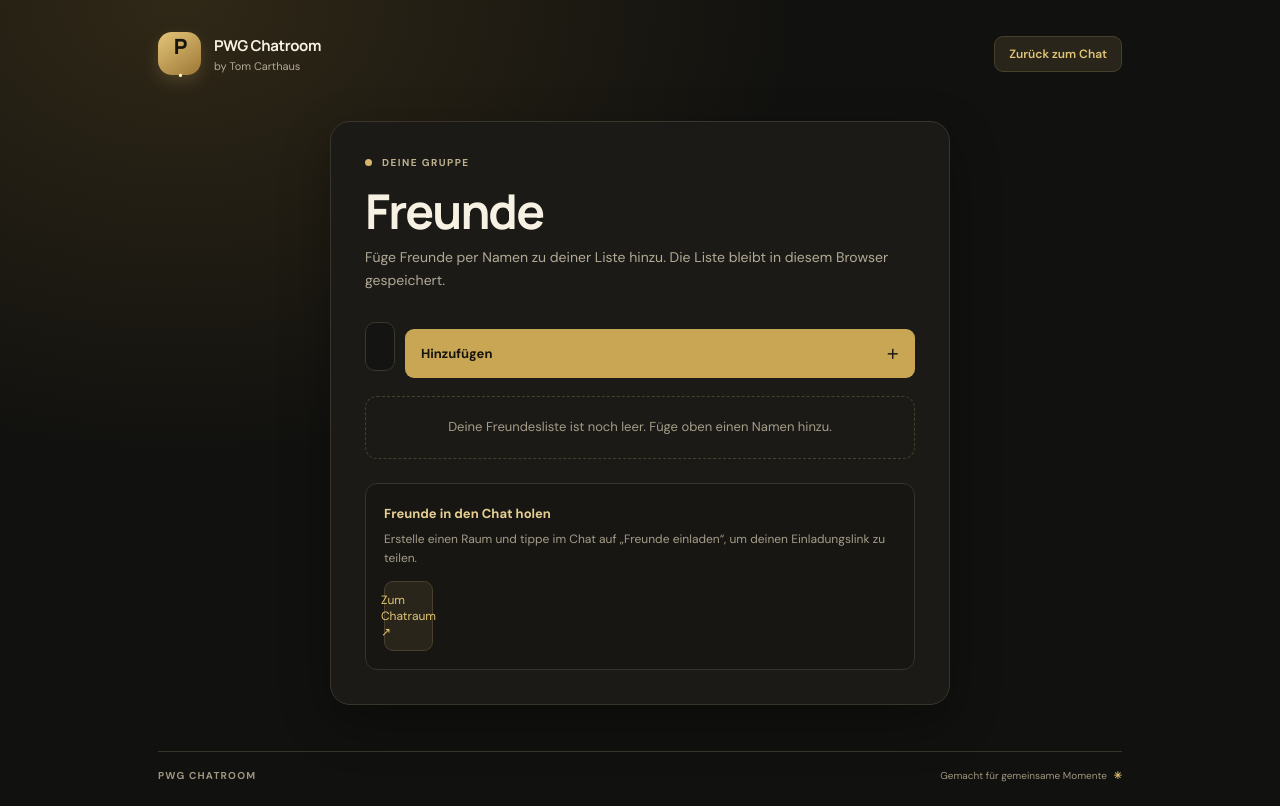
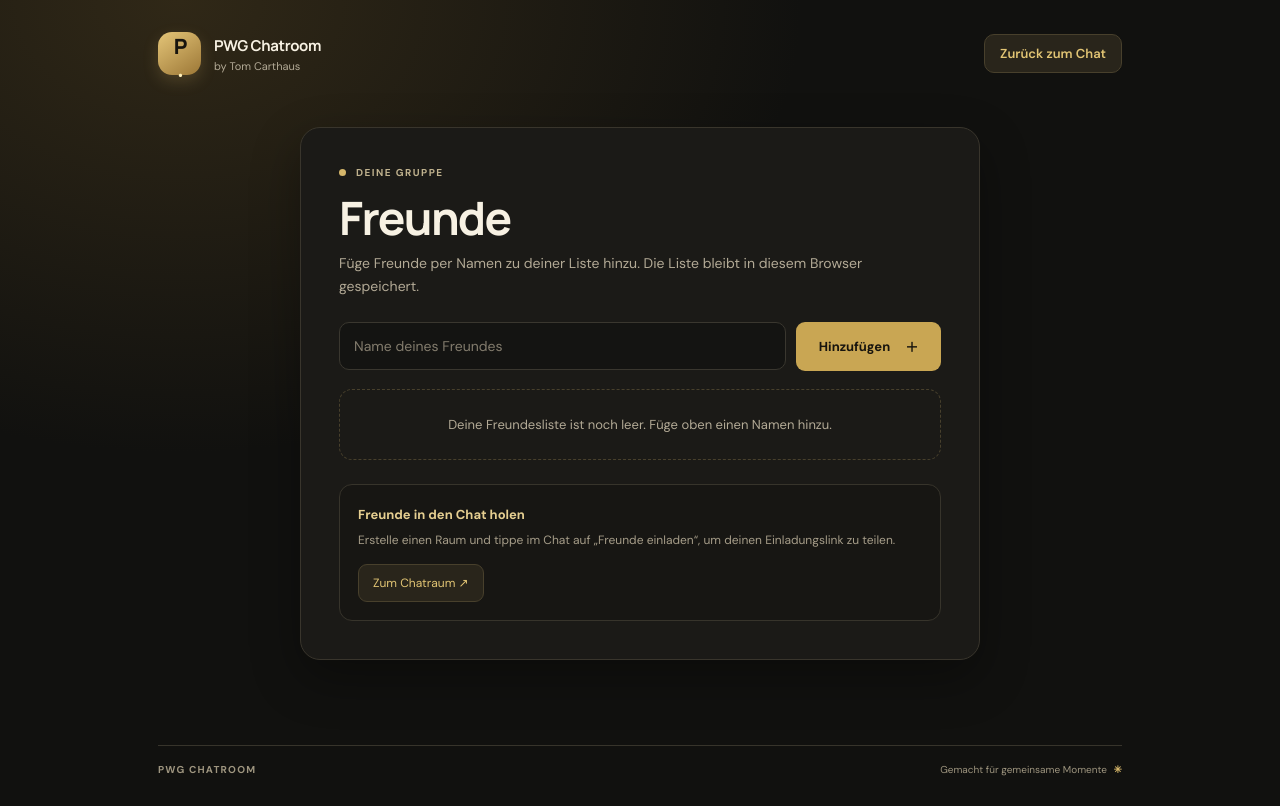
Before and after one commit to Tomix-hub/pwg-chatroom, a website: page friends.html in a window 1280 px wide. Drawn offline with Linux system fonts and the light colour scheme.

Commit message:
Make friends list clearer

```diff
--- a/friends.html
+++ b/friends.html
@@ -3,7 +3,31 @@
 <head>
   <meta charset="utf-8"><meta name="viewport" content="width=device-width, initial-scale=1, viewport-fit=cover"><meta name="theme-color" content="#11110f">
   <meta name="description" content="Verwalte deine Freundesliste im PWG Chatroom.">
-  <title>Freunde — PWG Chatroom</title><link rel="stylesheet" href="style.css">
+  <title>Freunde — PWG Chatroom</title><link rel="stylesheet" href="style.css?v=2">
+  <style>
+    .friends-nav{margin-left:auto;display:inline-flex;padding:10px 15px;border:1px solid #48402c;border-radius:10px;background:#29251b;color:#e2c574;text-decoration:none;font-size:13px;font-weight:600}
+    .friends-page{width:100%;flex:1;display:grid;place-items:start center;padding:52px 18px}
+    .friends-card{width:min(100%,680px);padding:clamp(22px,5vw,38px);background:#1b1a17;border:1px solid #39352c;border-radius:20px;box-shadow:0 18px 50px #0005}
+    .friends-card h2{margin:14px 0 8px;color:#f7f1e3;font:700 clamp(34px,6vw,46px)/1.1 Manrope,Arial,sans-serif;letter-spacing:-1.6px}
+    .friends-intro{margin:0 0 24px;color:#b3aa96;font-size:14px;line-height:1.65}
+    .friend-add-row{display:flex;gap:10px;align-items:center}
+    .friend-add-row input{flex:1;min-width:0;height:48px;padding:0 14px;border:1px solid #3a372f;border-radius:10px;background:#141412;color:#f4f0e6;font:14px 'DM Sans',Arial,sans-serif}
+    .friend-add-row input::placeholder{color:#837c6d}
+    .friend-add-row .primary{width:auto;min-width:145px;height:48px;margin:0;padding:0 16px;border:0;border-radius:9px;font-weight:700;white-space:nowrap;justify-content:center;gap:8px}
+    .friend-list{display:grid;gap:10px;margin:18px 0 0}
+    .friend-row{min-height:64px;display:flex;align-items:center;justify-content:flex-start;gap:13px;padding:11px 14px;border:1px solid #39352c;border-radius:13px;background:#141412;color:#f4f0e6;font-size:14px}
+    .friend-avatar{width:40px;height:40px;flex:none;display:grid;place-items:center;border-radius:50%;background:#342d1e;color:#e2c574;font-weight:700;font-size:16px}
+    .friend-name{flex:1;font-weight:600;overflow-wrap:anywhere}
+    .friend-remove{width:auto;height:auto;margin:0;padding:8px 11px;border:1px solid #48402c;border-radius:8px;background:#29251b;color:#e2c574;font:600 12px 'DM Sans',Arial,sans-serif;cursor:pointer}
+    .friend-remove:hover{background:#39311f}
+    .friends-empty{padding:24px 18px;border:1px dashed #48402c;border-radius:13px;color:#b3aa96;text-align:center;font-size:13px;line-height:1.65}
+    .invite-hint{margin-top:24px;padding:18px;border:1px solid #37342b;border-radius:13px;background:#171613}
+    .invite-hint strong{color:#e6cf91;font-size:13px}
+    .invite-hint p{margin:7px 0 14px;color:#a69d89;font-size:12px;line-height:1.6}
+    .friends-create-link{display:inline-flex;width:auto;height:auto;padding:10px 14px;border:1px solid #48402c;border-radius:9px;background:#29251b;color:#e2c574;text-decoration:none;font-size:12px}
+    .friends-create-link:hover,.friends-nav:hover,.friend-remove:hover{background:#39311f}
+    @media(max-width:520px){.friends-page{padding:30px 0}.friends-card{padding:22px 17px}.friend-add-row{align-items:stretch;flex-direction:column}.friend-add-row input,.friend-add-row .primary{width:100%}.friend-remove{padding:8px;font-size:11px}}
+  </style>
 </head>
 <body>
   <main class="shell">
```
